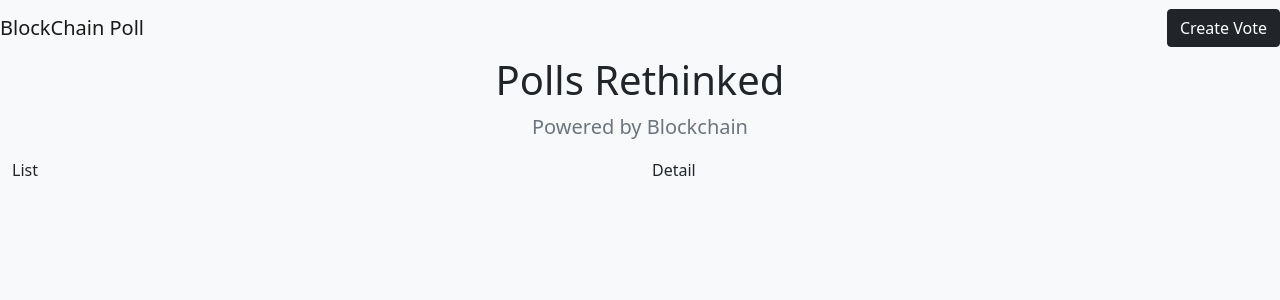
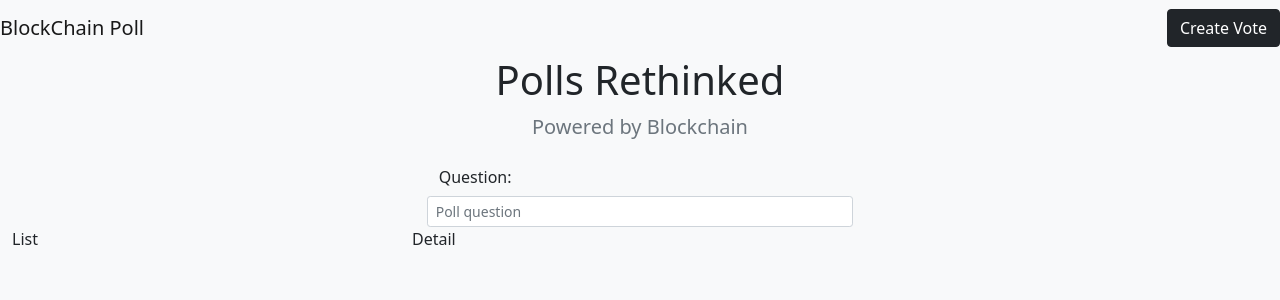
Before and after one commit to mayank0508/block, an Angular app: page / in a window 1280 px wide. Shown: the top 300 px of the page. Built offline with nearby package versions, Linux system fonts and the light colour scheme.

Commit message:
poll added

```diff
--- a/src/app/app.component.html
+++ b/src/app/app.component.html
@@ -10,6 +10,8 @@
 </p>
 </section>
 
+<app-poll-create></app-poll-create>
+
 <div class="d-flex">
 <div class="container poll-list">
  List
--- a/src/app/app.component.scss
+++ b/src/app/app.component.scss
@@ -0,0 +1,3 @@
+.poll-list {
+  max-width: 400px;
+}
--- a/src/app/app.module.ts
+++ b/src/app/app.module.ts
@@ -2,10 +2,12 @@ import { NgModule } from '@angular/core';
 import { BrowserModule } from '@angular/platform-browser';
 
 import { AppComponent } from './app.component';
+import { PollCreateComponent } from './poll-create/poll-create.component';
 
 @NgModule({
   declarations: [
-    AppComponent
+    AppComponent,
+    PollCreateComponent
   ],
   imports: [
     BrowserModule
--- /dev/null
+++ b/src/app/poll-create/poll-create.component.html
@@ -0,0 +1,12 @@
+<form class="container col-sm-4">
+  <div class="form-group row">
+    <label class="col-sm-2 col-form-label col-form-lable-sm">
+    Question:
+   </label>
+  <input
+    type="text"
+    class="form-control form-control-sm"
+    placeholder="Poll question"
+  >
+  </div>
+</form>
--- /dev/null
+++ b/src/app/poll-create/poll-create.component.ts
@@ -0,0 +1,15 @@
+import { Component, OnInit } from '@angular/core';
+
+@Component({
+  selector: 'app-poll-create',
+  templateUrl: './poll-create.component.html',
+  styleUrls: ['./poll-create.component.scss']
+})
+export class PollCreateComponent implements OnInit {
+
+  constructor() { }
+
+  ngOnInit(): void {
+  }
+
+}
```
Also changed, not shown: src/app/poll-create/poll-create.component.scss (added).
